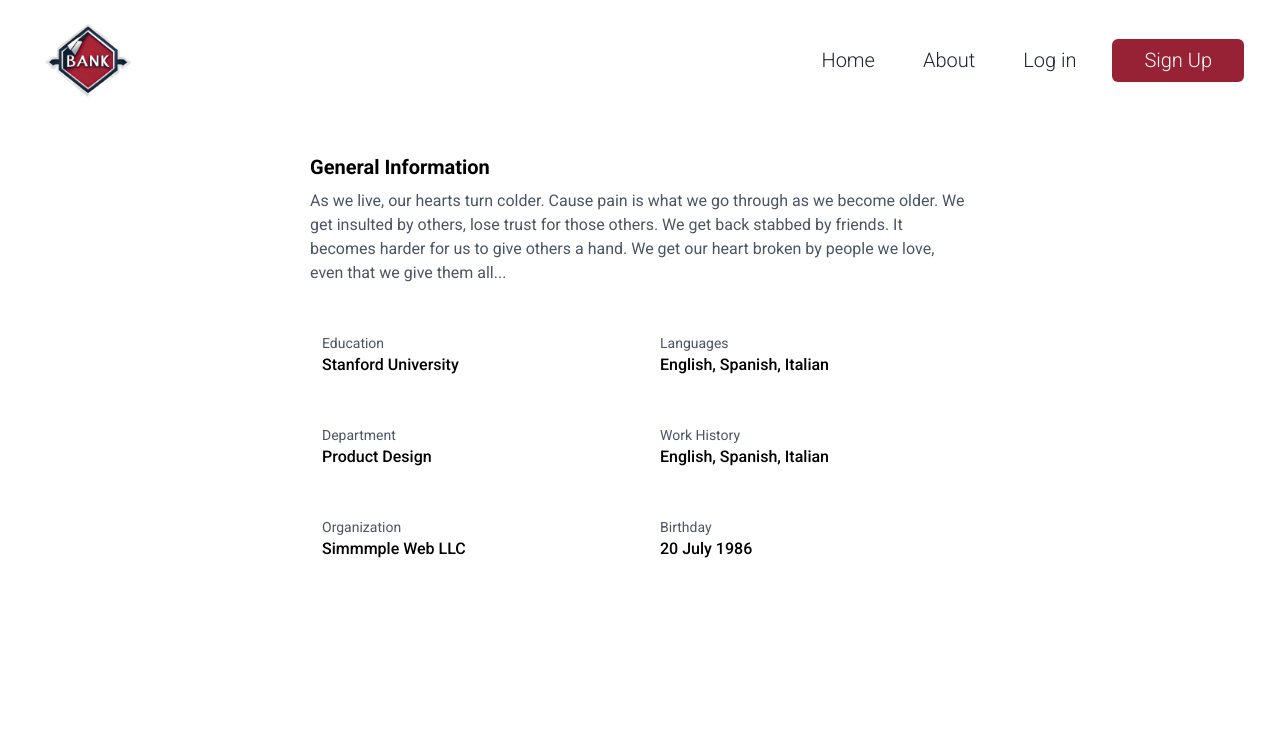
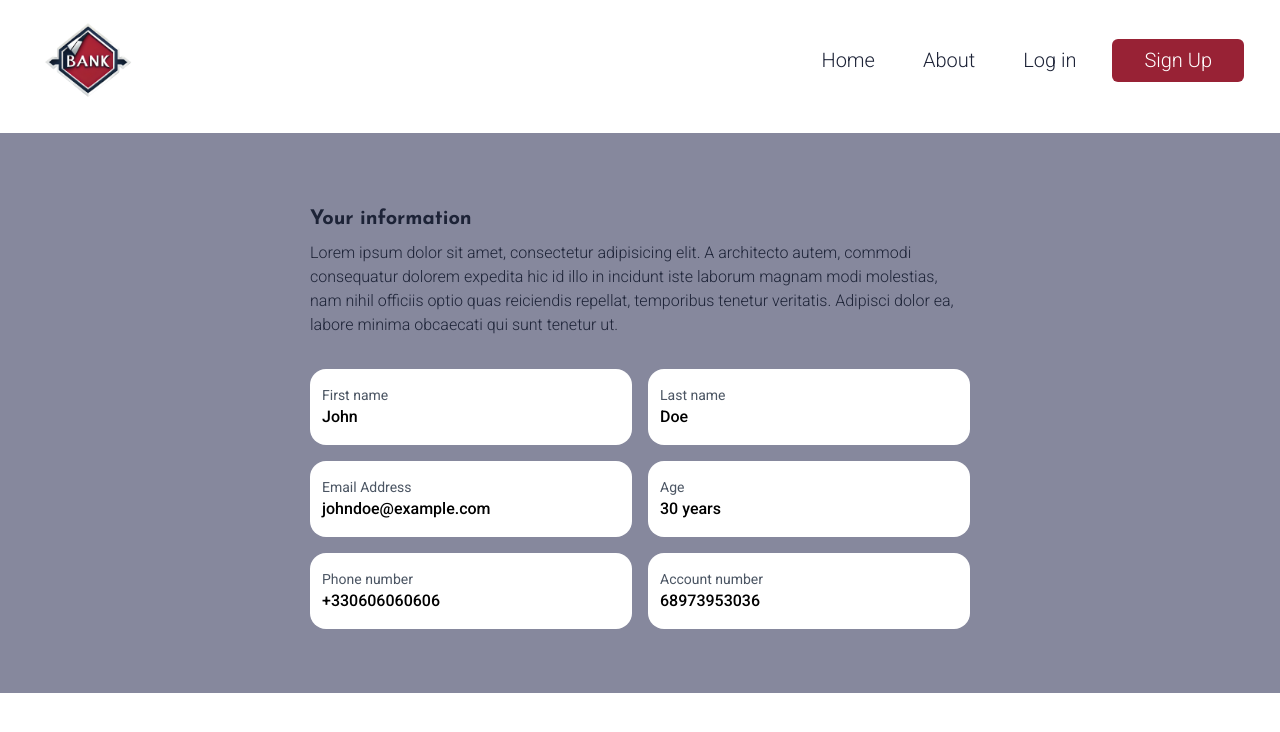
Before and after one commit to Rowada/BankRootFront, an Angular app: page /profile in a window 1280 px wide. Shown: the top 732 px of the page. Built offline with nearby package versions, Linux system fonts and the light colour scheme.

Commit message:
feat: add style for profile component

```diff
--- a/src/app/login/login.component.html
+++ b/src/app/login/login.component.html
@@ -2,7 +2,7 @@
 
 
 <section>
-  <div class="container flex items-center justify-center px-6 mx-auto">
+  <div class="container flex items-center justify-center px-6 mx-auto h-[70vh]">
     <form class="w-full max-w-md bg-grey py-10 px-8 rounded-md" >
       <div class="flex items-center justify-center mt-6">
         <h4 class="w-1/3 pb-4 text-xl text-center capitalize text-black font-bold">
--- a/src/app/profile/profile.component.html
+++ b/src/app/profile/profile.component.html
@@ -1,58 +1,58 @@
 <app-navbar></app-navbar>
 
-
-<div class="flex flex-col justify-center items-center">
-  <div class="relative flex flex-col items-center rounded-[20px] w-[700px] max-w-[95%] mx-auto bg-white bg-clip-border shadow-3xl shadow-shadow-500  p-3">
+<section>
+<div class="flex flex-col justify-center items-center bg-grey md:h-[70vh] sm:h-auto">
+  <div class="relative flex flex-col items-center rounded-[20px] w-[700px] max-w-[95%] mx-auto  p-3">
     <div class="mt-2 mb-8 w-full">
-      <h4 class="px-2 text-xl font-bold text-navy-700">
-        General Information
-      </h4>
-      <p class="mt-2 px-2 text-base text-gray-600">
-        As we live, our hearts turn colder. Cause pain is what we go through
-        as we become older. We get insulted by others, lose trust for those
-        others. We get back stabbed by friends. It becomes harder for us to
-        give others a hand. We get our heart broken by people we love, even
-        that we give them all...
+      <h2 class="px-2 text-xl font-bold text-black">
+        Your information
+      </h2>
+      <p class="mt-2 px-2 font-light text-black">
+        Lorem ipsum dolor sit amet, consectetur adipisicing elit. A architecto autem, commodi consequatur dolorem expedita
+        hic id illo in incidunt iste laborum magnam modi molestias, nam nihil officiis optio quas reiciendis repellat,
+        temporibus tenetur veritatis.
+        Adipisci dolor ea, labore minima obcaecati qui sunt tenetur ut.
       </p>
     </div>
-    <div class="grid grid-cols-2 gap-4 px-2 w-full">
+    <div class="grid grid-cols-2 gap-4 px-2 w-full max-sm:grid-cols-1">
       <div class="flex flex-col items-start justify-center rounded-2xl bg-white bg-clip-border px-3 py-4 shadow-3xl shadow-shadow-500">
-        <p class="text-sm text-gray-600">Education</p>
+        <p class="text-sm text-gray-600">First name</p>
         <p class="text-base font-medium text-navy-700">
-          Stanford University
+         John
         </p>
       </div>
       <div class="flex flex-col justify-center rounded-2xl bg-white bg-clip-border px-3 py-4 shadow-3xl shadow-shadow-500 ">
-        <p class="text-sm text-gray-600">Languages</p>
+        <p class="text-sm text-gray-600">Last name</p>
         <p class="text-base font-medium text-navy-700 ">
-          English, Spanish, Italian
+          Doe
         </p>
       </div>
 
       <div class="flex flex-col items-start justify-center rounded-2xl bg-white bg-clip-border px-3 py-4 shadow-3xl shadow-shadow-500">
-        <p class="text-sm text-gray-600">Department</p>
+        <p class="text-sm text-gray-600">Email Address</p>
         <p class="text-base font-medium text-navy-700">
-          Product Design
+          johndoe@example.com
         </p>
       </div>
       <div class="flex flex-col justify-center rounded-2xl bg-white bg-clip-border px-3 py-4 shadow-3xl shadow-shadow-500">
-        <p class="text-sm text-gray-600">Work History</p>
+        <p class="text-sm text-gray-600">Age</p>
         <p class="text-base font-medium text-navy-700">
-          English, Spanish, Italian
+          30 years
         </p>
       </div>
       <div class="flex flex-col items-start justify-center rounded-2xl bg-white bg-clip-border px-3 py-4 shadow-3xl shadow-shadow-500">
-        <p class="text-sm text-gray-600">Organization</p>
+        <p class="text-sm text-gray-600">Phone number</p>
         <p class="text-base font-medium text-navy-700">
-          Simmmple Web LLC
+          +330606060606
         </p>
       </div>
       <div class="flex flex-col justify-center rounded-2xl bg-white bg-clip-border px-3 py-4 shadow-3xl shadow-shadow-500">
-        <p class="text-sm text-gray-600">Birthday</p>
+        <p class="text-sm text-gray-600">Account number</p>
         <p class="text-base font-medium text-navy-700">
-          20 July 1986
+          68973953036
         </p>
       </div>
     </div>
   </div>
 </div>
+</section>
--- a/src/app/signup/signup.component.html
+++ b/src/app/signup/signup.component.html
@@ -1,7 +1,7 @@
 <app-navbar></app-navbar>
 
 <section>
-  <div class="container flex items-center justify-center px-6 mx-auto">
+  <div class="container flex items-center justify-center px-6 mx-auto h-[70vh]">
     <form class="w-full max-w-md bg-grey py-10 px-8 rounded-md" >
       <div class="flex items-center justify-center mt-6">
         <h4 class="w-1/3 pb-4 text-xl text-center capitalize text-black font-bold">
```
